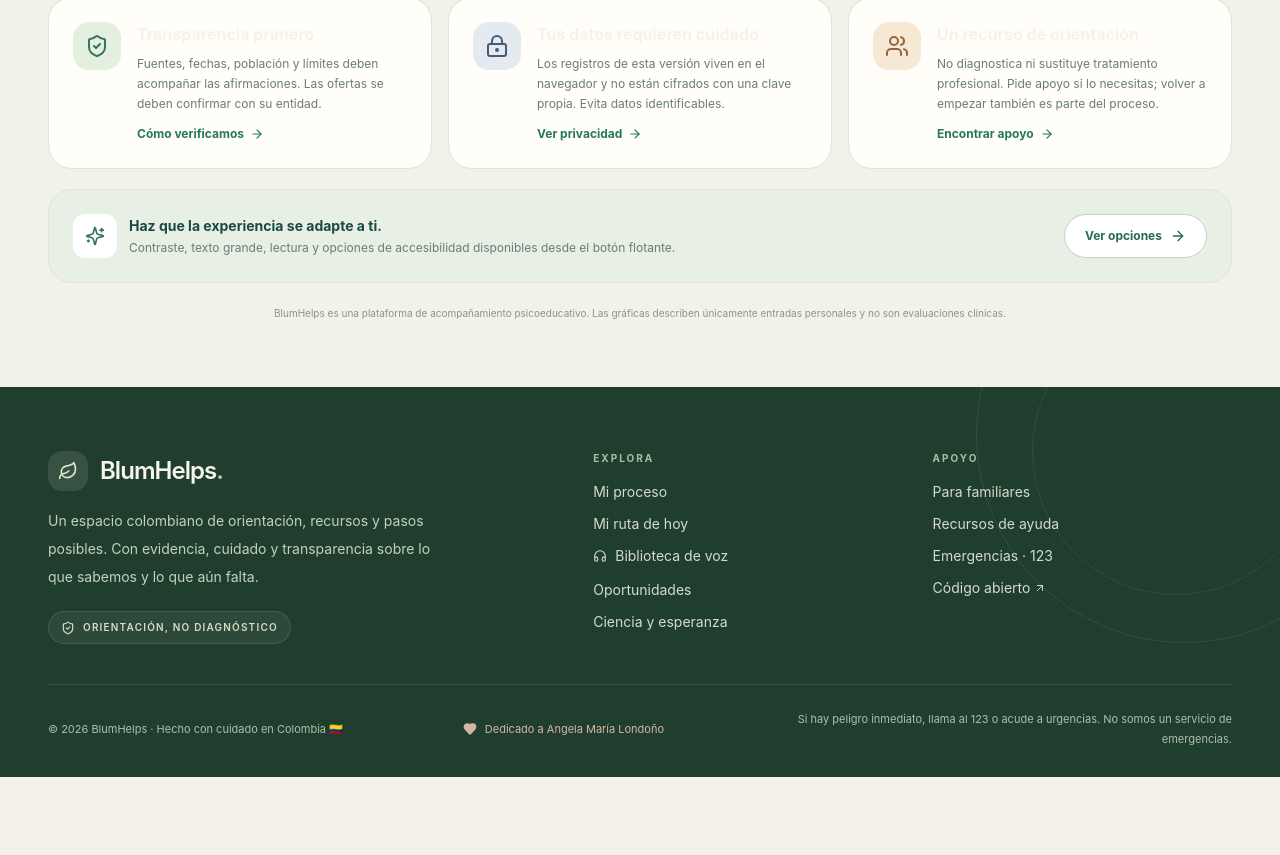
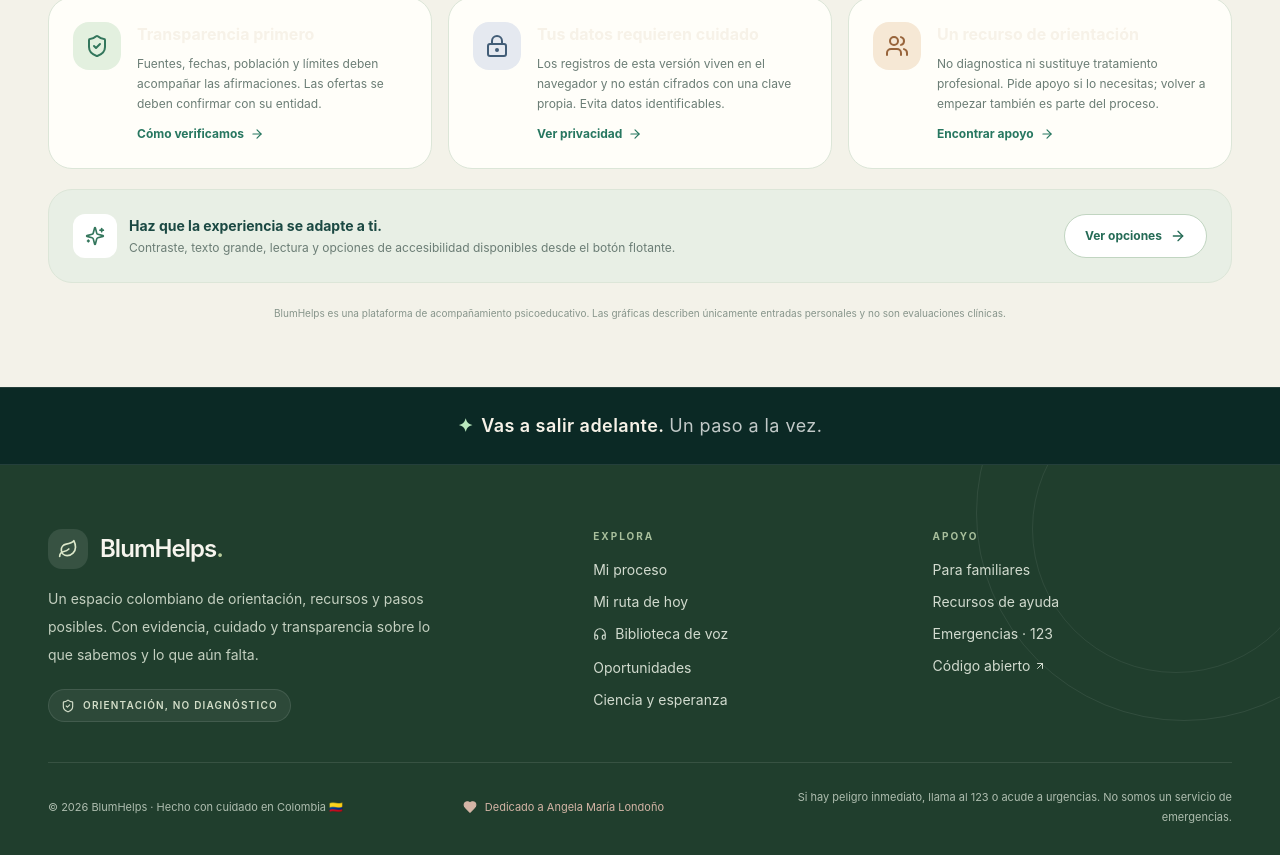
Before and after one commit to ariasalejo/Blumhelps, a React (Vite) app: page / in a window 1280 px wide. Shown: the part 3137-3992 px from the top of the page. Before the commit the page ends 3914 px from the top, so only its background shows below. Built offline with nearby package versions, Linux system fonts and the light colour scheme.

Commit message:
Add shared encouragement band across the site

```diff
--- a/src/components/Layout.tsx
+++ b/src/components/Layout.tsx
@@ -106,6 +106,16 @@ export function Layout({ children }: { children: React.ReactNode }) {
         {children}
       </main>
 
+      <section aria-label="Un mensaje para seguir adelante" className="bl-hope-band relative isolate overflow-hidden border-y border-white/10 bg-[#0b2925] text-white">
+        <div className="bl-hope-band__shine" aria-hidden="true" />
+        <div className="mx-auto flex min-h-[76px] max-w-[1320px] items-center justify-center px-5 py-5 text-center sm:px-8">
+          <p className="relative z-10 font-display text-base font-semibold tracking-wide sm:text-lg">
+            <span className="mr-2 text-[#b9e8be]" aria-hidden="true">✦</span>
+            Vas a salir adelante. <span className="font-normal text-white/75">Un paso a la vez.</span>
+          </p>
+        </div>
+      </section>
+
       <footer className="relative overflow-hidden bg-[#203e2d] text-[#f7f5ee]">
         <div aria-hidden="true" className="pointer-events-none absolute -right-28 -top-40 h-[26rem] w-[26rem] rounded-full border border-white/[.08]" />
         <div aria-hidden="true" className="pointer-events-none absolute -right-10 -top-20 h-[18rem] w-[18rem] rounded-full border border-white/[.07]" />
```
